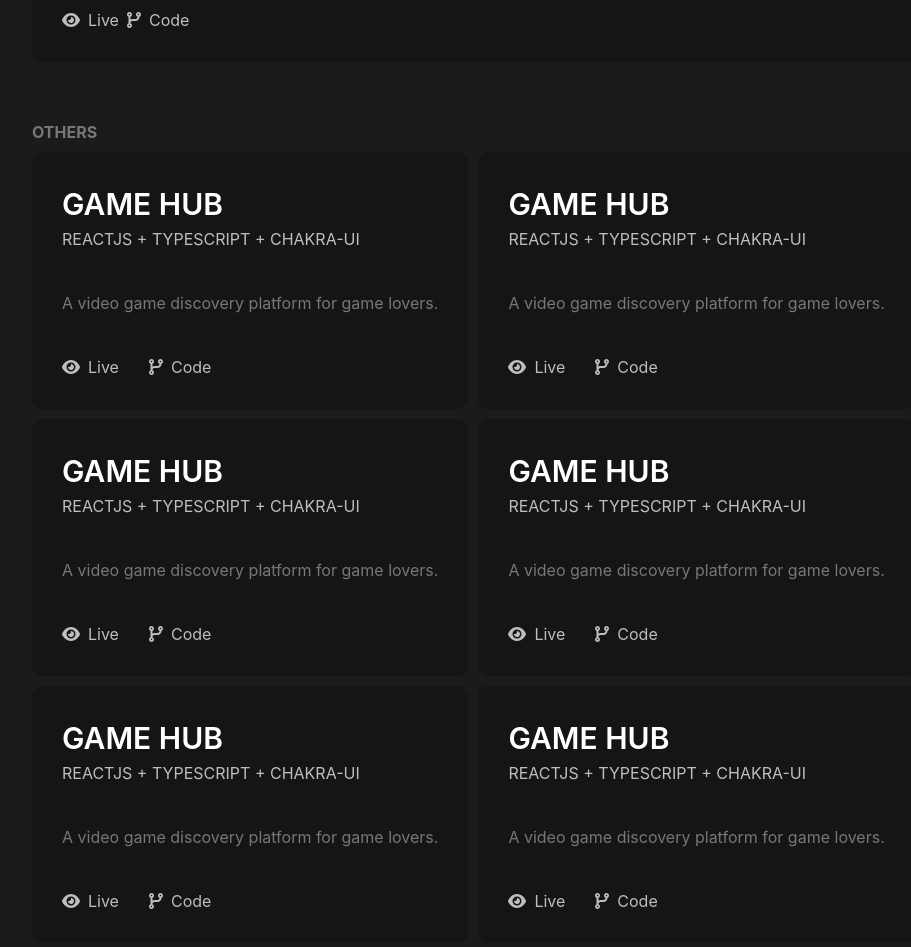
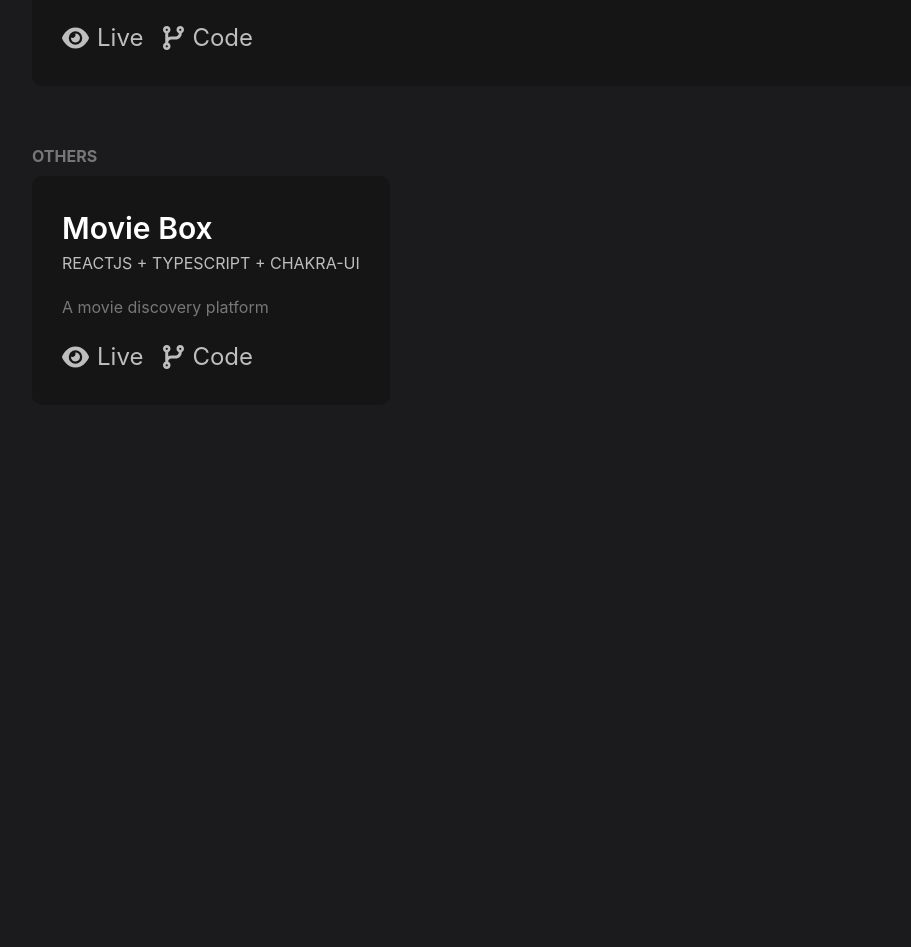
Before and after one commit to destinyayomah/dstack, a React (Vite) app: page /work in a window 1280 px wide. Shown: the part 489-1436 px from the top of the page, without its empty margins (32-943 px from the left). After the commit the page ends 909 px from the top, so only its background shows below. Built offline with nearby package versions, Linux system fonts and the light colour scheme.

Commit message:
fix issues with work page

```diff
--- a/src/pages/Work.tsx
+++ b/src/pages/Work.tsx
@@ -4,6 +4,7 @@
 import { faEye } from "@fortawesome/free-solid-svg-icons"
 import { faCodeBranch } from "@fortawesome/free-solid-svg-icons/faCodeBranch"
 import MobileMenu from "../components/MobileMenu"
+import { Link } from "react-router-dom"
 
 interface Props {
     isMenuOpen: boolean,
@@ -29,164 +30,85 @@
             </Show>
 
             <VStack flex='1' marginTop='30px' color={textPrimary} alignItems='start' overflow='auto' css={hiddenScrollbar}>
-                <Text fontWeight='700' fontSize={{base: '12px', md: '16px'}}>FEATURED</Text>
+                <Text fontWeight='700' fontSize={{ base: '12px', md: '16px' }}>FEATURED</Text>
 
                 <VStack marginTop='20px' gap='20px' width='100%'>
                     <VStack spacing='20px' bg={bgPrimary} padding='30px 30px' borderRadius='10px' width='100%'>
                         <Box width='100%'>
-                            <Text color='white' width='100%' fontWeight='600' fontSize='30px'>Lensture</Text>
-                            <Text color='#BEBEBE' width='100%'>REACTJS + TYPESCRIPT + CHAKRA-UI</Text>
+                            <Text color='white' width='100%' fontWeight='600' fontSize={{ base: '24px', lg: '30px' }}>Lensture</Text>
+                            <Text color='#BEBEBE' width='100%' fontSize={{ base: '11px', lg: '16px' }}>REACTJS + TYPESCRIPT + CHAKRA-UI</Text>
                         </Box>
 
-                        <Text width='100%'>A dynamic photo library that allows authenticated users to perform sorting of the gallary.</Text>
+                        <Text width='100%' fontSize={{ base: '11px', lg: '16px' }}>A dynamic photo library that allows authenticated users to perform sorting of the gallary.</Text>
 
-                        <HStack width='100%'>
+                        <HStack width='100%' spacing='20px'>
+                            <Link to='https://hngx-frontend-stage3-lensture.vercel.app/'>
+                                <HStack width='100%' fontSize={{ base: '16px', lg: '24px' }}>
                                     <FontAwesomeIcon color="#BEBEBE" icon={faEye} />
                                     <Text color='#BEBEBE'>Live</Text>
+                                </HStack>
+                            </Link>
+
+                            <Link to='https://github.com/destinyayomah/hngx-frontend-stage3-lensture'>
+                                <HStack fontSize={{ base: '16px', lg: '24px' }}>
+                                    <FontAwesomeIcon color="#BEBEBE" icon={faCodeBranch} />
+                                    <Text color='#BEBEBE'>Code</Text>
+                                </HStack>
+                            </Link>
                         </HStack>
                     </VStack>
 
                     <VStack spacing='20px' bg={bgPrimary} padding='30px 30px' borderRadius='10px' width='100%'>
                         <Box width='100%'>
-                            <Text color='white' width='100%' fontWeight='600' fontSize='30px'>GAME HUB</Text>
-                            <Text color='#BEBEBE' width='100%'>REACTJS + TYPESCRIPT + CHAKRA-UI</Text>
+                            <Text color='white' width='100%' fontWeight='600' fontSize={{ base: '24px', lg: '30px' }}>Game Hub</Text>
+                            <Text color='#BEBEBE' width='100%' fontSize={{ base: '11px', lg: '16px' }}>REACTJS + TYPESCRIPT + CHAKRA-UI</Text>
                         </Box>
-                        <Text width='100%'>A video game discovery platform for game lovers.</Text>
 
-                        <HStack width='100%'>
-                            <HStack>
+                        <Text width='100%' fontSize={{ base: '11px', lg: '16px' }}>A video game discovery platform for game lovers.</Text>
+
+                        <HStack width='100%' spacing='20px'>
+                            <Link to='https://dksgamehub.vercel.app/'>
+                                <HStack fontSize={{ base: '16px', lg: '24px' }}>
                                     <FontAwesomeIcon color="#BEBEBE" icon={faEye} />
                                     <Text color='#BEBEBE'>Live</Text>
                                 </HStack>
+                            </Link>
 
-                            <HStack>
+                            <Link to="https://github.com/destinyayomah/dksgamehub">
+                                <HStack fontSize={{ base: '16px', lg: '24px' }}>
                                     <FontAwesomeIcon color="#BEBEBE" icon={faCodeBranch} />
                                     <Text color='#BEBEBE'>Code</Text>
                                 </HStack>
+                            </Link>
                         </HStack>
                     </VStack>
                 </VStack>
 
-                <Text fontWeight='700' marginTop='50px'>OTHERS</Text>
+                <Text fontWeight='700' marginTop='50px' fontSize={{ base: '12px', md: '16px' }}>OTHERS</Text>
 
-                <SimpleGrid columns={{ base: 2 }} spacing='10px'>
-                    <VStack spacing='20px' bg={bgPrimary} padding='30px 30px' borderRadius='10px'>
+                <SimpleGrid columns={{ base: 1, md: 2 }} spacing='10px'>
+                    <VStack spacing='20px' bg={bgPrimary} padding='30px 30px' borderRadius='10px' width='100%'>
                         <Box width='100%'>
-                            <Text color='white' width='100%' fontWeight='600' fontSize='30px'>GAME HUB</Text>
-                            <Text color='#BEBEBE' width='100%'>REACTJS + TYPESCRIPT + CHAKRA-UI</Text>
+                            <Text color='white' width='100%' fontWeight='600' fontSize={{ base: '24px', lg: '30px' }}>Movie Box</Text>
+                            <Text color='#BEBEBE' width='100%' fontSize={{ base: '11px', lg: '16px' }}>REACTJS + TYPESCRIPT + CHAKRA-UI</Text>
                         </Box>
-                        <Text width='100%' margin='20px 0'>A video game discovery platform for game lovers.</Text>
 
-                        <HStack width='100%' spacing='30px'>
-                            <HStack>
+                        <Text width='100%' fontSize={{ base: '11px', lg: '16px' }}>A movie discovery platform</Text>
+
+                        <HStack width='100%' spacing='20px'>
+                            <Link to='https://hng-frontend-stage2-lict.vercel.app/'>
+                                <HStack fontSize={{ base: '16px', lg: '24px' }}>
                                     <FontAwesomeIcon color="#BEBEBE" icon={faEye} />
                                     <Text color='#BEBEBE'>Live</Text>
                                 </HStack>
+                            </Link>
 
-                            <HStack>
+                            <Link to='https://github.com/destinyayomah/hng-frontend-stage2'>
+                                <HStack fontSize={{ base: '16px', lg: '24px' }}>
                                     <FontAwesomeIcon color="#BEBEBE" icon={faCodeBranch} />
                                     <Text color='#BEBEBE'>Code</Text>
                                 </HStack>
-                        </HStack>
-                    </VStack>
-
-                    <VStack spacing='20px' bg={bgPrimary} padding='30px 30px' borderRadius='10px'>
-                        <Box width='100%'>
-                            <Text color='white' width='100%' fontWeight='600' fontSize='30px'>GAME HUB</Text>
-                            <Text color='#BEBEBE' width='100%'>REACTJS + TYPESCRIPT + CHAKRA-UI</Text>
-                        </Box>
-                        <Text width='100%' margin='20px 0'>A video game discovery platform for game lovers.</Text>
-
-                        <HStack width='100%' spacing='30px'>
-                            <HStack>
-                                <FontAwesomeIcon color="#BEBEBE" icon={faEye} />
-                                <Text color='#BEBEBE'>Live</Text>
-                            </HStack>
-
-                            <HStack>
-                                <FontAwesomeIcon color="#BEBEBE" icon={faCodeBranch} />
-                                <Text color='#BEBEBE'>Code</Text>
-                            </HStack>
-                        </HStack>
-                    </VStack>
-
-                    <VStack spacing='20px' bg={bgPrimary} padding='30px 30px' borderRadius='10px'>
-                        <Box width='100%'>
-                            <Text color='white' width='100%' fontWeight='600' fontSize='30px'>GAME HUB</Text>
-                            <Text color='#BEBEBE' width='100%'>REACTJS + TYPESCRIPT + CHAKRA-UI</Text>
-                        </Box>
-                        <Text width='100%' margin='20px 0'>A video game discovery platform for game lovers.</Text>
-
-                        <HStack width='100%' spacing='30px'>
-                            <HStack>
-                                <FontAwesomeIcon color="#BEBEBE" icon={faEye} />
-                                <Text color='#BEBEBE'>Live</Text>
-                            </HStack>
-
-                            <HStack>
-                                <FontAwesomeIcon color="#BEBEBE" icon={faCodeBranch} />
-                                <Text color='#BEBEBE'>Code</Text>
-                            </HStack>
-                        </HStack>
-                    </VStack>
-
-                    <VStack spacing='20px' bg={bgPrimary} padding='30px 30px' borderRadius='10px'>
-                        <Box width='100%'>
-                            <Text color='white' width='100%' fontWeight='600' fontSize='30px'>GAME HUB</Text>
-                            <Text color='#BEBEBE' width='100%'>REACTJS + TYPESCRIPT + CHAKRA-UI</Text>
-                        </Box>
-                        <Text width='100%' margin='20px 0'>A video game discovery platform for game lovers.</Text>
-
-                        <HStack width='100%' spacing='30px'>
-                            <HStack>
-                                <FontAwesomeIcon color="#BEBEBE" icon={faEye} />
-                                <Text color='#BEBEBE'>Live</Text>
-                            </HStack>
-
-                            <HStack>
-                                <FontAwesomeIcon color="#BEBEBE" icon={faCodeBranch} />
-                                <Text color='#BEBEBE'>Code</Text>
-                            </HStack>
-                        </HStack>
-                    </VStack>
-
-                    <VStack spacing='20px' bg={bgPrimary} padding='30px 30px' borderRadius='10px'>
-                        <Box width='100%'>
-                            <Text color='white' width='100%' fontWeight='600' fontSize='30px'>GAME HUB</Text>
-                            <Text color='#BEBEBE' width='100%'>REACTJS + TYPESCRIPT + CHAKRA-UI</Text>
-                        </Box>
-                        <Text width='100%' margin='20px 0'>A video game discovery platform for game lovers.</Text>
-
-                        <HStack width='100%' spacing='30px'>
-                            <HStack>
-                                <FontAwesomeIcon color="#BEBEBE" icon={faEye} />
-                                <Text color='#BEBEBE'>Live</Text>
-                            </HStack>
-
-                            <HStack>
-                                <FontAwesomeIcon color="#BEBEBE" icon={faCodeBranch} />
-                                <Text color='#BEBEBE'>Code</Text>
-                            </HStack>
-                        </HStack>
-                    </VStack>
-
-                    <VStack spacing='20px' bg={bgPrimary} padding='30px 30px' borderRadius='10px'>
-                        <Box width='100%'>
-                            <Text color='white' width='100%' fontWeight='600' fontSize='30px'>GAME HUB</Text>
-                            <Text color='#BEBEBE' width='100%'>REACTJS + TYPESCRIPT + CHAKRA-UI</Text>
-                        </Box>
-                        <Text width='100%' margin='20px 0'>A video game discovery platform for game lovers.</Text>
-
-                        <HStack width='100%' spacing='30px'>
-                            <HStack>
-                                <FontAwesomeIcon color="#BEBEBE" icon={faEye} />
-                                <Text color='#BEBEBE'>Live</Text>
-                            </HStack>
-
-                            <HStack>
-                                <FontAwesomeIcon color="#BEBEBE" icon={faCodeBranch} />
-                                <Text color='#BEBEBE'>Code</Text>
-                            </HStack>
+                            </Link>
                         </HStack>
                     </VStack>
                 </SimpleGrid>
```
Lines whose indentation alone changed are shown as unchanged.
